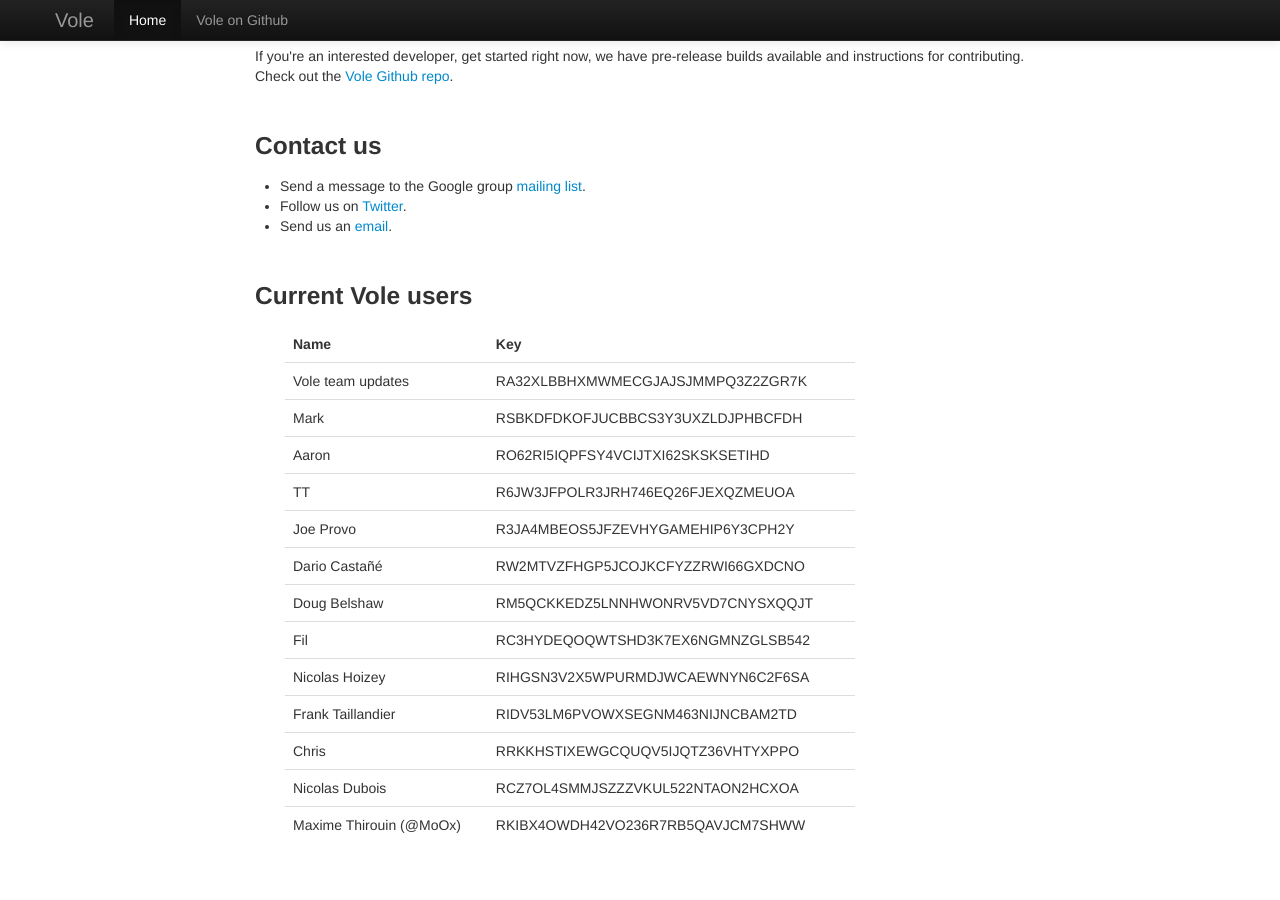
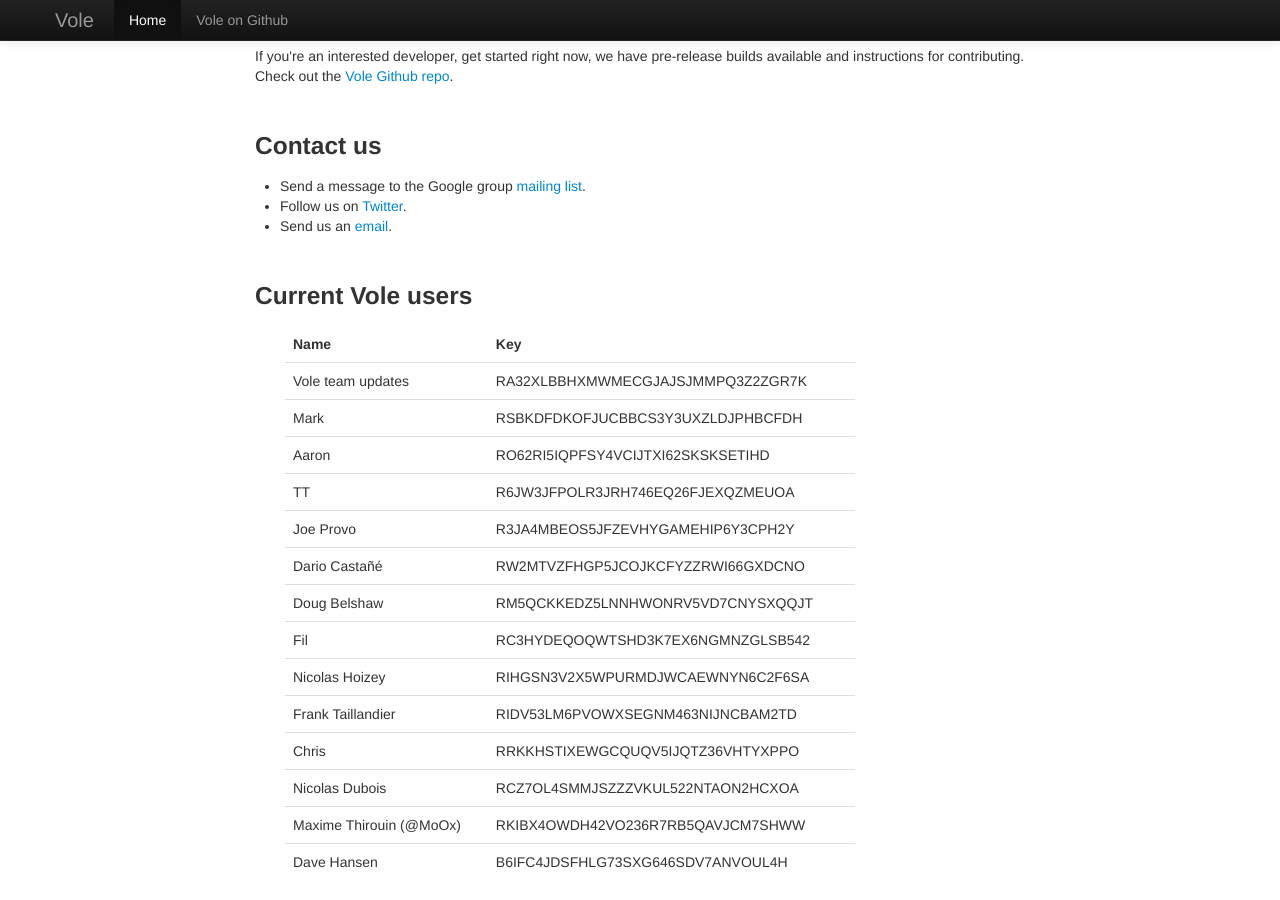
Before and after one commit to vole/vole.github.io, a Jekyll site: the page built from index.html, in a window 1280 px wide and 900 px high, scrolled down 2205 px. Built offline with Jekyll 4.4.1, drawn with Linux system fonts in a browser that asks for light colours; before the commit the page ends 3068 px from its top, so only the background shows below that.

Commit message:
adding read-only key for davehansen

```diff
--- a/index.html
+++ b/index.html
@@ -154,6 +154,10 @@
               <td>Maxime Thirouin (@MoOx)</td>
               <td>RKIBX4OWDH42VO236R7RB5QAVJCM7SHWW</td>
             </tr>
+            <tr>
+              <td>Dave Hansen</td>
+              <td>B6IFC4JDSFHLG73SXG646SDV7ANVOUL4H</td>
+            </tr>
           </tbody>
         </table>
       </div>
```
